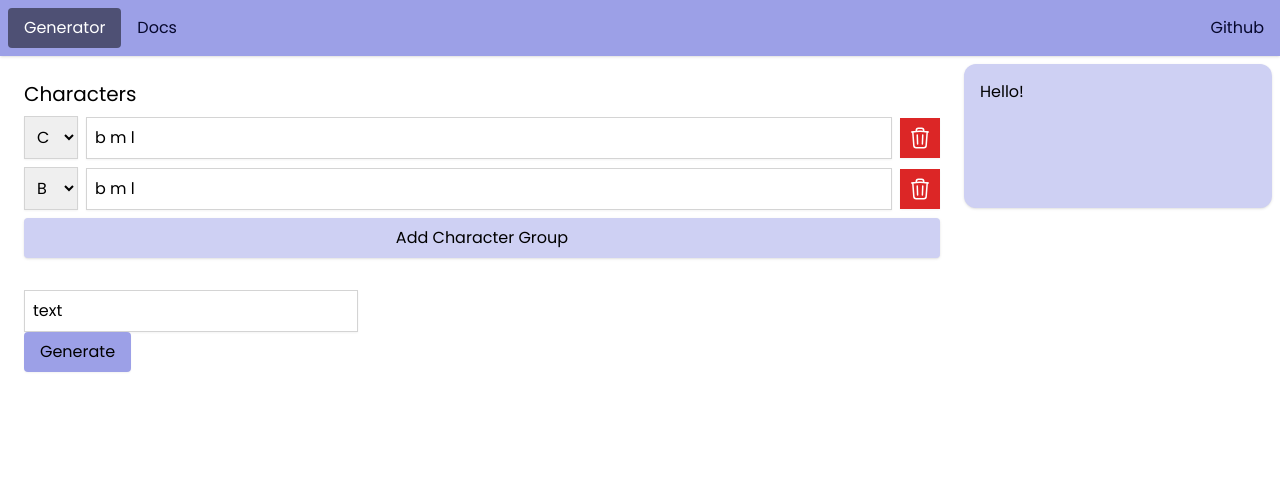
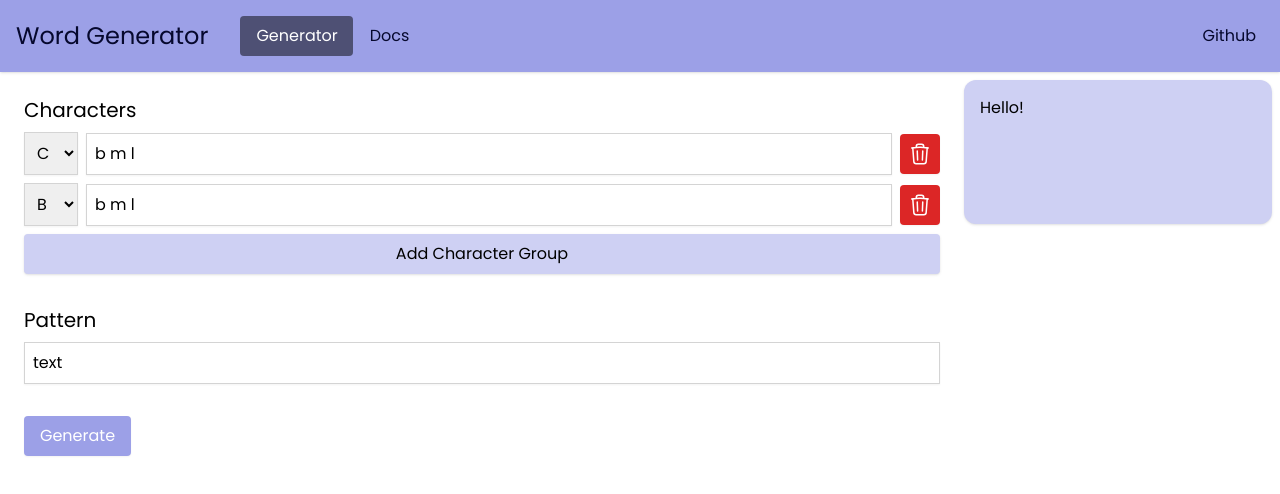
Before and after one commit to CollinBrennan/word-generator, a React (Vite) app: page / in a window 1280 px wide. Shown: the top 494 px of the page. Built offline with nearby package versions, Linux system fonts and the light colour scheme.

Commit message:
Minor styling change

```diff
--- a/src/components/Form.tsx
+++ b/src/components/Form.tsx
@@ -52,7 +52,8 @@ function Form() {
         </button>
       </div>
 
-      <div>
+      <div className="flex flex-col gap-2 pb-8">
+        <label className="text-xl">Pattern</label>
         <input
           type="text shadow"
           placeholder="test"
@@ -63,7 +64,7 @@ function Form() {
 
       <div>
         <input
-          className="bg-primary px-4 py-2 rounded cursor-pointer shadow-sm"
+          className="bg-primary text-background px-4 py-2 rounded cursor-pointer shadow-sm"
           type="submit"
           value="Generate"
         />
--- a/src/components/InputCharacterGroup.tsx
+++ b/src/components/InputCharacterGroup.tsx
@@ -35,7 +35,7 @@ function InputCharacterGroup({
         <button
           type="button"
           onClick={() => remove()}
-          className="p-2 bg-red-600 shadow-sm"
+          className="p-2 bg-red-600 shadow-sm rounded"
         >
           <TrashIcon className="w-6 text-background" />
         </button>
--- a/src/components/Navbar.tsx
+++ b/src/components/Navbar.tsx
@@ -17,7 +17,9 @@ function Navbar() {
 
   return (
     <div className="flex items-center justify-center bg-primary text-text shadow">
-      <div className="flex items-center justify-between w-full max-w-screen-xl p-2">
+      <div className="flex items-center justify-between w-full p-2">
+        <div className="p-2 flex flex-row gap-8 items-center">
+          <h1 className="text-2xl">Word Generator</h1>
           <nav className="flex flex-row items-center">
             {links.map((link) => (
               <a
@@ -34,11 +36,14 @@ function Navbar() {
               </a>
             ))}
           </nav>
-        <div className="p-2">
-          <a href="https://github.com/CollinBrennan" target="_blank">
+        </div>
+        <a
+          className="p-4"
+          href="https://github.com/CollinBrennan"
+          target="_blank"
+        >
           Github
         </a>
-        </div>
       </div>
     </div>
   )
```
Lines whose indentation alone changed are shown as unchanged.
